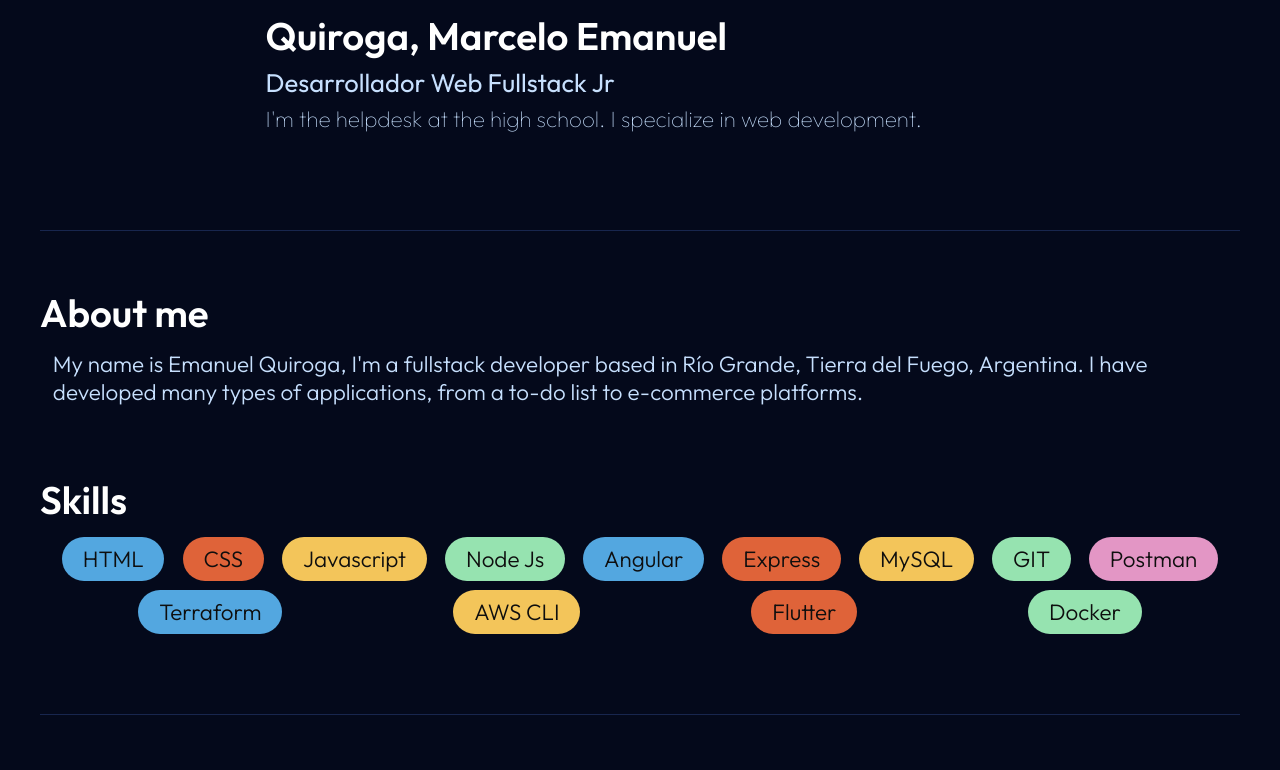
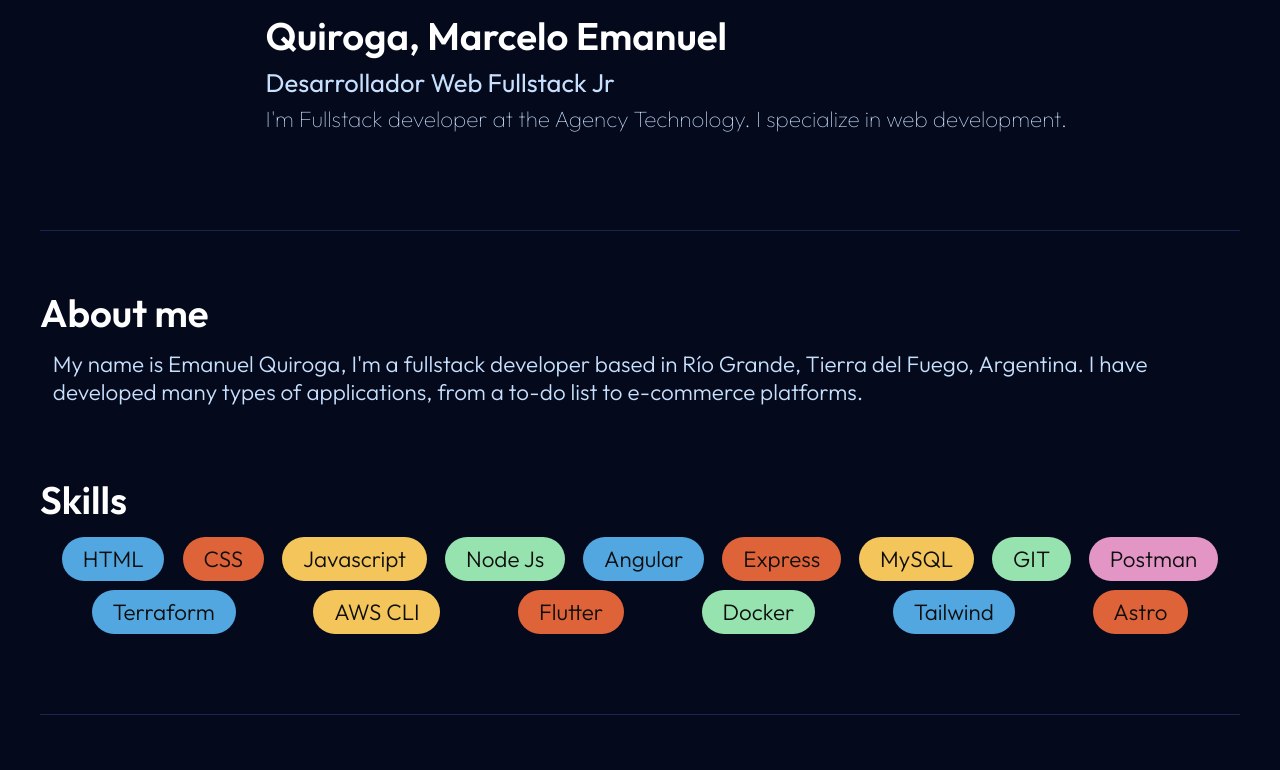
Before and after one commit to quirogatdf/quirogatdf.github.io, a plain HTML site: page index.html in a window 1280 px wide. Shown: the part 885-1655 px from the top of the page. Drawn offline with Linux system fonts and the light colour scheme; a web font is replaced by a local one.

Commit message:
feat: update data

```diff
--- a/index.html
+++ b/index.html
@@ -48,7 +48,7 @@
                         <h4 class="secondary-text card-profile__position">Desarrollador Web Fullstack Jr
                     </h3>
                     <h5 class="secondary-text card-profile__description">
-                        I'm the helpdesk at the high school. I specialize in web development.
+                        I'm Fullstack developer at the Agency Technology. I specialize in web development.
                         </h4>
                 </article>
             </section>
@@ -78,6 +78,8 @@
                         <span class="text-style-tag bg-yellow">AWS CLI</span>
                         <span class="text-style-tag bg-red">Flutter</span>
                         <span class="text-style-tag bg-green">Docker</span>
+              <span class="text-style-tag bg-blue">Tailwind</span>
+              <span class="text-style-tag bg-red">Astro</span>
                     </div>
                 </article>
             </section>
@@ -129,7 +131,7 @@
                     <ul class="project-items">
               <li class="card-item">
                             <h3 class="card-item__company">Sistema de Control de Ingreso V2</h3>
-                            <h4 class="card-item__position">Fecha del Proyecto: 01/10/2025</h4> - A la Fecha
+                            <h4 class="card-item__position">Fecha del Proyecto: 01/10/2025 A la fecha</h4>
                             <p class="card-item__description">En base al proyecto inicial del sistema de control de ingreso, se retomó el proyecto para un areá de gobierno, con el fin de optimizar y garantizar la fidelidad de los datos. Este proyeto es impulsado por un equipo de dos personas, y el cual principalmente esta impulsado en Nestjs y Angular 18
                             </p>
                             <a class="card-item__link" href="control-asistencia-frontend.vercel.app">demo</a>
```
